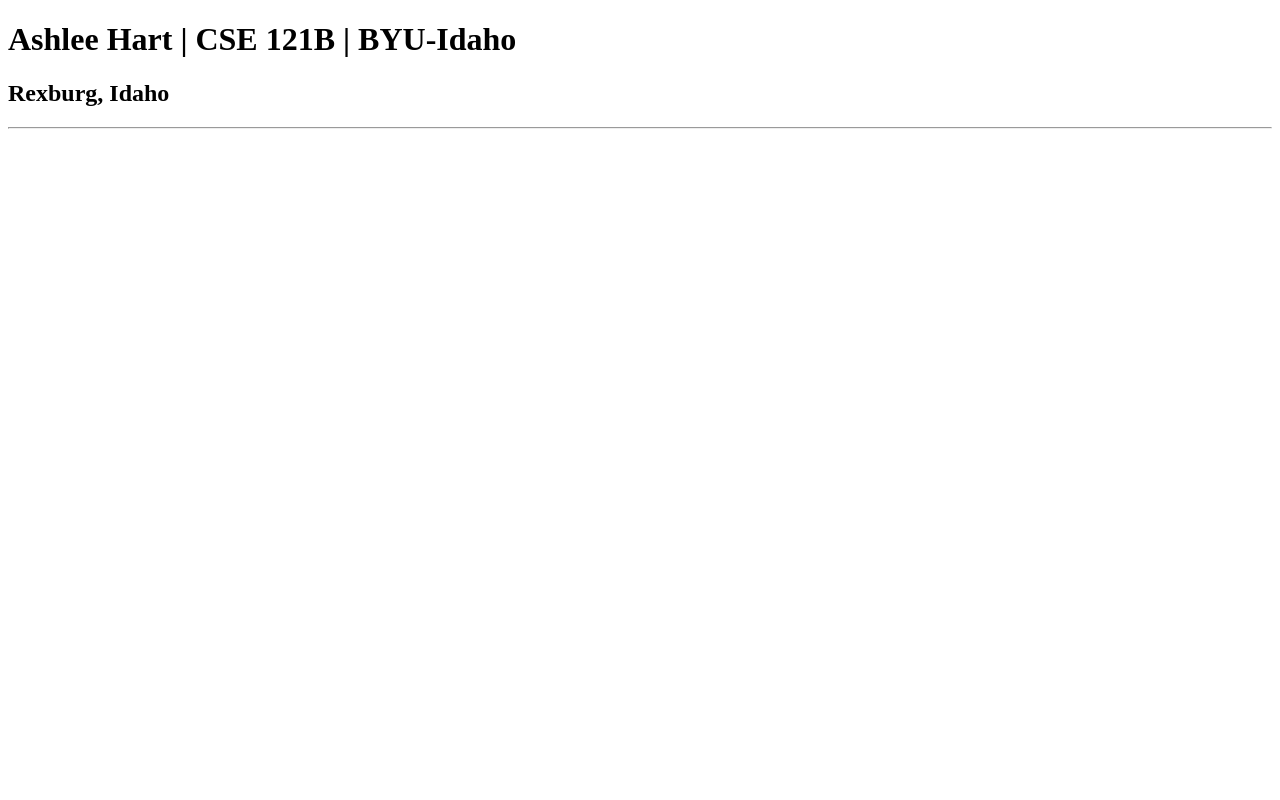
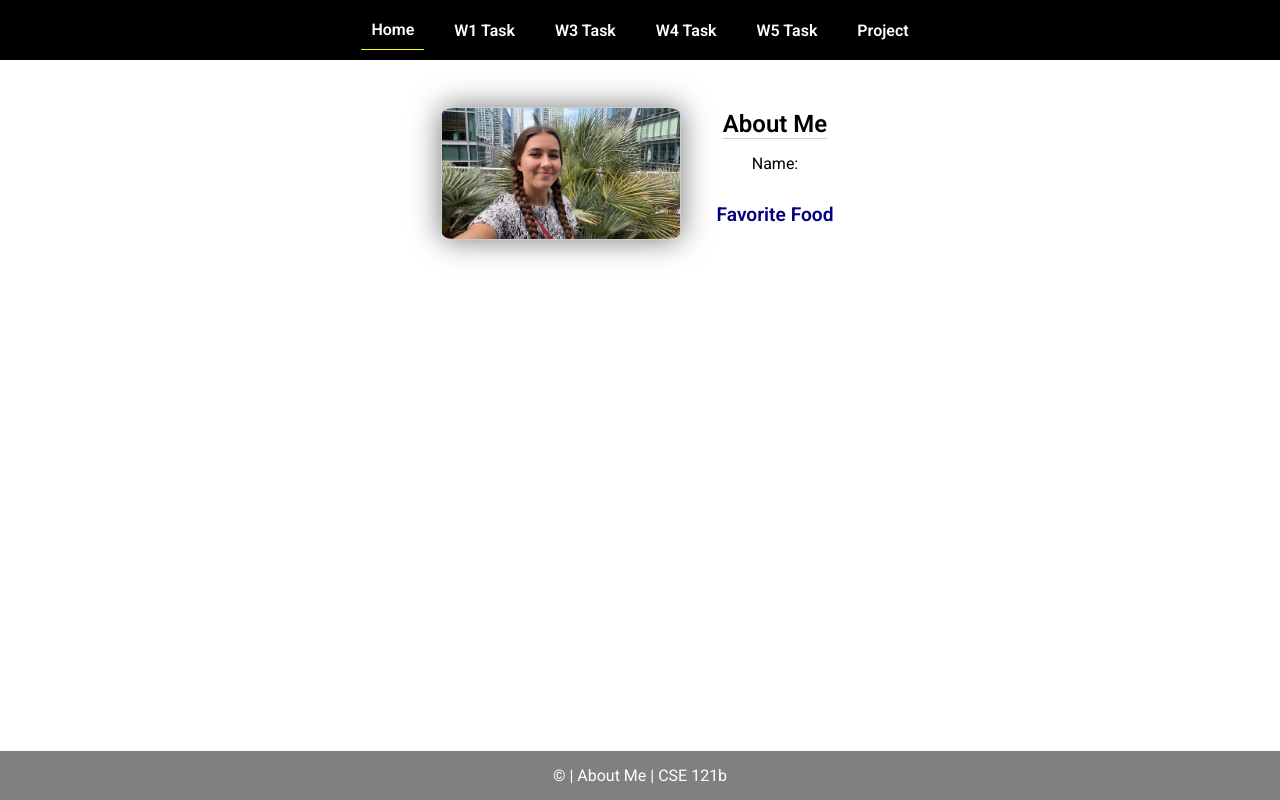
Before and after one commit to ashbash104/cse121b, a plain HTML site: page index.html in a window 1280 px wide. Drawn offline with Linux system fonts and the light colour scheme; files that its build step writes are made by us from their sources.

Commit message:
Tried to connect HTML

```diff
--- /dev/null
+++ b/images/styles/main.css
@@ -0,0 +1,157 @@
+/* Universal Selector */
+* {
+    margin: 0;
+    padding: 0;
+    box-sizing: border-box;
+}
+
+/* HTML Selectors */
+body {
+    font-family: 'Roboto', Helvetica, sans-serif;
+}
+
+nav {
+    background-color: black;
+    width: 100%;
+    position: fixed;
+    top: 0;
+}
+
+nav ul {
+    display: flex;
+    flex-direction: column;
+    align-items: center;
+    max-width: fit-content;
+    margin: 0 auto;
+}
+
+nav ul li {
+    flex: 1 1 auto;
+}
+
+nav ul li:first-child {
+    display: block;
+    font-size: 2rem;
+}
+
+nav ul li:first-child a {
+    padding: 1px 10px;
+}
+
+nav ul li {
+    display: none;
+    list-style: none;
+    margin: 10px;
+}
+
+nav ul li a {
+    display: block;
+    padding: 10px;
+    text-decoration: none;
+    font-weight: 600;
+    color: white;
+    text-align: center;
+}
+
+nav ul li a:hover {
+    background-color: #efefef;
+    color: black;
+}
+
+h1, h2 {
+    text-align: center;
+    margin-bottom: 15px;
+
+}
+
+h1 {
+border-bottom: 1px solid #ccc;
+}
+
+h2 {
+    font-size: 1.2rem;
+    color: navy;
+    text-align: center;
+    margin-top: 30px;
+}
+
+main {
+    margin-top: 125px;
+    display: grid;
+    grid-template-columns: 1fr;
+    grid-gap: 20px;
+    align-items: center;
+    justify-content: center;
+}
+
+picture {
+    margin: 0 auto;
+}
+
+picture img {
+    width: 240px;
+    height: auto;
+    border-radius: 5%;
+    border: 1px solid #ccc;
+    box-shadow: 0 0 30px #777;
+}
+
+section {
+    display: flex;
+    flex-direction: column;
+    align-items: center;
+    margin: 10px
+}
+
+label {
+    margin: 15px 0;
+}
+
+footer {
+    background-color: gray;
+    color: white;
+    padding: 15px;
+    text-align: center;
+    width: 100%;
+    position: fixed;
+    bottom: 0;
+}
+
+/* Class Selectors */
+.active {
+    border-bottom: 1px solid yellow;
+}
+
+.open li {
+    display: block;
+}
+
+.block {
+    display: block;
+}
+
+/* ID Selectors */
+
+/* Media Queries */
+@media only screen and (min-width: 32.5em) {
+    nav ul {
+        flex-direction: row;
+    }
+
+    nav ul li:first-child {
+        display: none;
+    }
+
+    nav ul li {
+        display: block;
+    }
+
+    main {
+        margin: 100px auto 20px;
+        grid-template-columns: 250px 1fr;
+        max-width: -moz-fit-content;
+        max-width: fit-content;
+
+    }
+
+}
--- a/index.html
+++ b/index.html
@@ -1,17 +1,45 @@
 <!DOCTYPE html>
 <html lang="en">
+
 <head>
-    <meta charset="UTF-8">
-    <meta name="viewport" content="width=device-width, initial-scale=1.0">
-    <title>Ashlee Hart | CSE 121B | BYU-Idaho</title>
+  <meta charset="UTF-8">
+  <meta name="viewport" content="width=device-width, initial-scale=1.0">
+  <title>About Me | CSE 121b | W02: Programming Tasks</title>
+  <link rel="preconnect" href="https://fonts.googleapis.com">
+  <link rel="preconnect" href="https://fonts.gstatic.com" crossorigin>
+  <link href="https://fonts.googleapis.com/css2?family=Roboto:wght@400;600&display=swap"
+    rel="stylesheet">
+  <link rel="stylesheet" href="styles/main.css">
 </head>
+
 <body>
-    <h1>
-        Ashlee Hart | CSE 121B | BYU-Idaho
-    </h1>
-    <h2>
-        Rexburg, Idaho
-    </h2>
-    <hr>
+  <nav>
+    <ul id="menu">
+      <li><a id="toggleMenu">&equiv;</a></li>
+      <li><a href="index.html" class="active">Home</a></li>
+      <li><a href="w01-task.html">W1 Task</a></li>
+      <li><a href="w03-task.html">W3 Task</a></li>
+      <li><a href="w04-task.html">W4 Task</a></li>
+      <li><a href="w05-task.html">W5 Task</a></li>
+      <li><a href="project.html">Project</a></li>
+    </ul>
+  </nav>
+  <main id="home">
+    <picture>
+      <img src="images/me.JPG" alt="Placeholder Image">
+    </picture>
+    <section>
+      <h1>About Me</h1>
+      <div class="info">Name: <span id="name"></span></div>
+      <h2>Favorite Food</h2>
+      <div class="block" id="food"></div>
+    </section>
+  </main>
+  <footer>
+    &copy;<span id="year"></span> | About Me | CSE 121b
+  </footer>
+  <script src="scripts/main.js"></script>
+  <script src="scripts/w02-task.js"></script>
 </body>
+
 </html>
```
Also changed, not shown: images/scripts/main.js (added, +9 -0 lines), images/scripts/w02-task.js (added, +25 -0 lines), index-old.html (added, +17 -0 lines), images/me.JPG (added).
